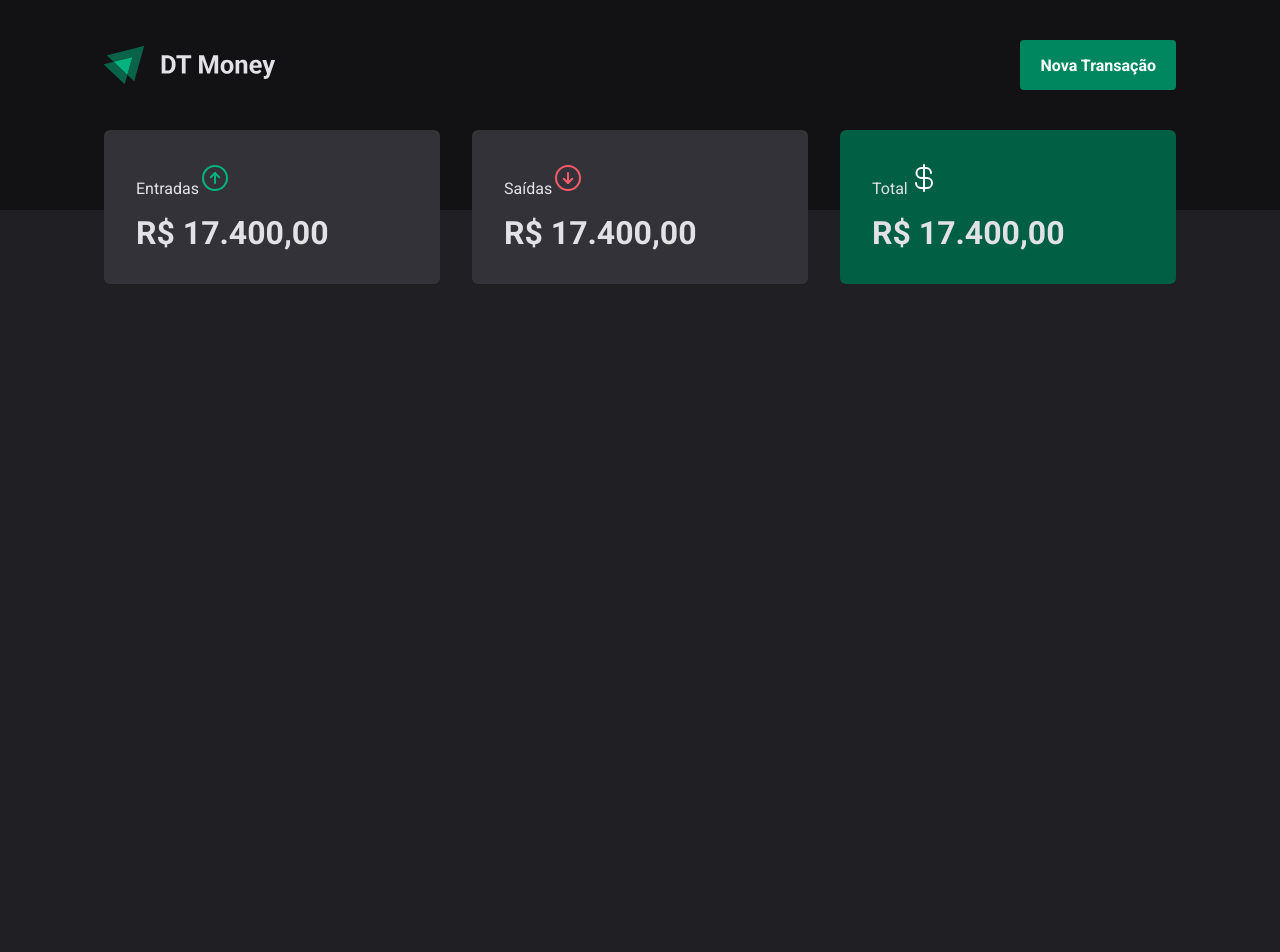
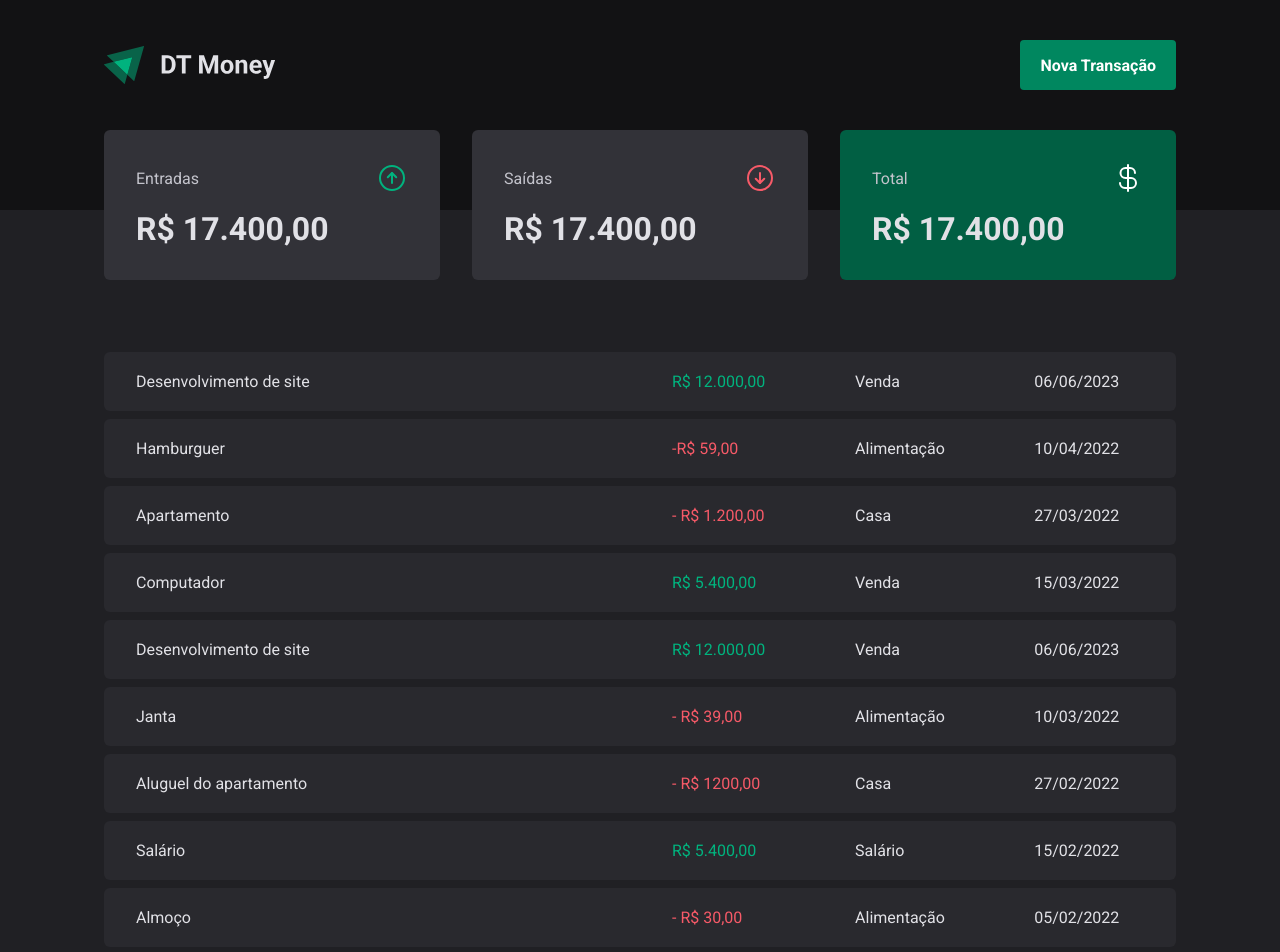
Before and after one commit to Wesley-Medeiros/DT-Money, a React (Vite) app: page / in a window 1280 px wide. Shown: the top 952 px of the page. Before the commit the page ends 800 px from the top, so only its background shows below. Built offline with nearby package versions, Linux system fonts and the light colour scheme.

Commit message:
add transaction table

```diff
--- a/src/Components/Summary/styles.ts
+++ b/src/Components/Summary/styles.ts
@@ -21,7 +21,7 @@ export const SummaryCard = styled.div<SummaryCardProps>`
   border-radius: 6px;
   padding: 2rem;
 
-  hearder {
+  header {
     display: flex;
     align-items: center;
     justify-content: space-between;
--- a/src/pages/Transactions/index.tsx
+++ b/src/pages/Transactions/index.tsx
@@ -1,11 +1,126 @@
 import Header from "../../Components/Header"
 import Summary from "../../Components/Summary"
+import { PriceHighlight, TransactionsConatiner, TransactionsTable } from "./styles"
 
 function Transactions() {
   return(
     <div>
       <Header />
       <Summary />
+
+      <TransactionsConatiner>
+        <TransactionsTable>
+          <tbody>
+            <tr>
+             <td width='50%'>Desenvolvimento de site</td>
+             <td>
+              <PriceHighlight variant="income">
+                  R$ 12.000,00
+                </PriceHighlight>
+              </td>
+              <td>Venda</td>
+              <td>06/06/2023</td>
+            </tr>
+
+            <tr>
+              <td width='50%'>Hamburguer</td>
+              <td>
+                <PriceHighlight variant="outcome">
+                  -R$ 59,00
+                </PriceHighlight>
+              </td>
+              <td>Alimentação</td>
+              <td>10/04/2022</td>
+            </tr>
+
+            <tr>
+              <td width='50%'>Apartamento</td>
+              <td>
+                <PriceHighlight variant="outcome">
+                  - R$ 1.200,00
+                </PriceHighlight>
+              </td>
+              <td>Casa</td>
+              <td>27/03/2022</td>
+            </tr>
+
+            <tr>
+              <td width='50%'>Computador</td>
+              <td>
+                <PriceHighlight variant="income">
+                  R$ 5.400,00
+                </PriceHighlight>
+              </td>
+              <td>Venda</td>
+              <td>15/03/2022</td>
+            </tr>
+
+            <tr>
+              <td width='50%'>Desenvolvimento de site</td>
+              <td>
+                <PriceHighlight variant="income">
+                  R$ 12.000,00
+                </PriceHighlight>
+              </td>
+              <td>Venda</td>
+              <td>06/06/2023</td>
+            </tr>
+
+            <tr>
+              <td width='50%'>Janta</td>
+              <td>
+                <PriceHighlight variant="outcome">
+                  - R$ 39,00
+                </PriceHighlight>
+              </td>
+              <td>Alimentação</td>
+              <td>10/03/2022</td>
+            </tr>
+
+            <tr>
+              <td width='50%'>Aluguel do apartamento</td>
+              <td>
+                <PriceHighlight variant="outcome">
+                  - R$ 1200,00
+                </PriceHighlight>
+              </td>
+              <td>Casa</td>
+              <td>27/02/2022</td>
+            </tr>
+
+            <tr>
+              <td width='50%'>Salário</td>
+              <td>
+                <PriceHighlight variant="income">
+                  R$ 5.400,00
+                </PriceHighlight>
+              </td>
+              <td>Salário</td>
+              <td>15/02/2022</td>
+            </tr>
+
+            <tr>
+              <td width='50%'>Almoço</td>
+              <td><PriceHighlight variant="outcome">
+                - R$ 30,00
+                </PriceHighlight>
+                </td>
+              <td>Alimentação</td>
+              <td>05/02/2022</td>
+            </tr>
+            <tr>
+              <td width='50%'>Fone De Ouvido</td>
+              <td><PriceHighlight variant="outcome">
+                - R$ 150,00
+                </PriceHighlight>
+                </td>
+              <td>Itens</td>
+              <td>02/02/2022</td>
+            </tr>
+          </tbody>
+        </TransactionsTable>
+      </TransactionsConatiner>
+
     </div>
   )
 }
--- a/src/pages/Transactions/styles.ts
+++ b/src/pages/Transactions/styles.ts
@@ -0,0 +1,40 @@
+import styled from "styled-components";
+
+export const TransactionsConatiner = styled.main`
+  width: 100%;
+  max-width: 1120px;
+  margin: 4rem auto 0;
+  padding: 0 1.5rem;
+`;
+
+export const TransactionsTable = styled.table`
+  width: 100%;
+  border-collapse: separate;
+  border-spacing: 0 0.5rem;
+  /* margin-top: 1.5rem; */
+
+  td {
+    padding: 1.25rem 2rem;
+    background: ${props => props.theme["gray-700"]};
+
+    &:first-child {
+      border-top-left-radius: 6px;
+      border-bottom-left-radius: 6px;
+    }
+
+    &:last-child {
+      border-top-right-radius: 6px;
+      border-bottom-right-radius: 6px;
+
+      border: 0 0 6px 6px;
+    }
+  }
+`;
+
+interface PriceHighlightProps {
+  variant: 'income' | 'outcome',
+}
+
+export const PriceHighlight = styled.span<PriceHighlightProps>`
+  color: ${props => props.variant === 'income' ? props.theme["green-300"] : props.theme["red-300"]};
+`;
```
